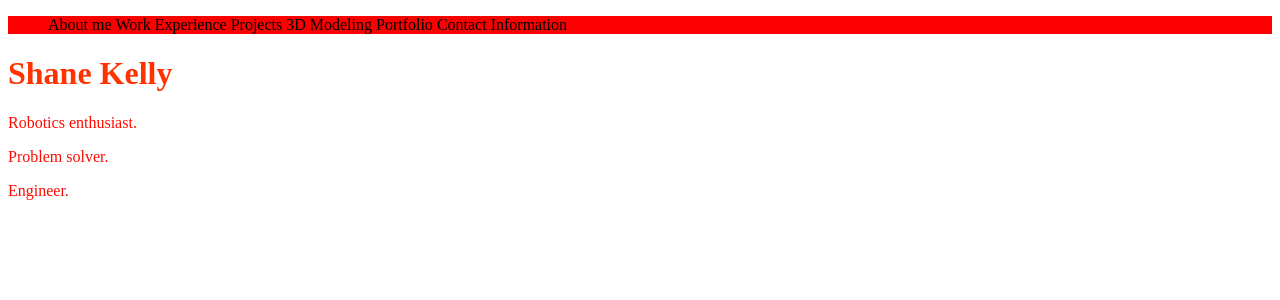
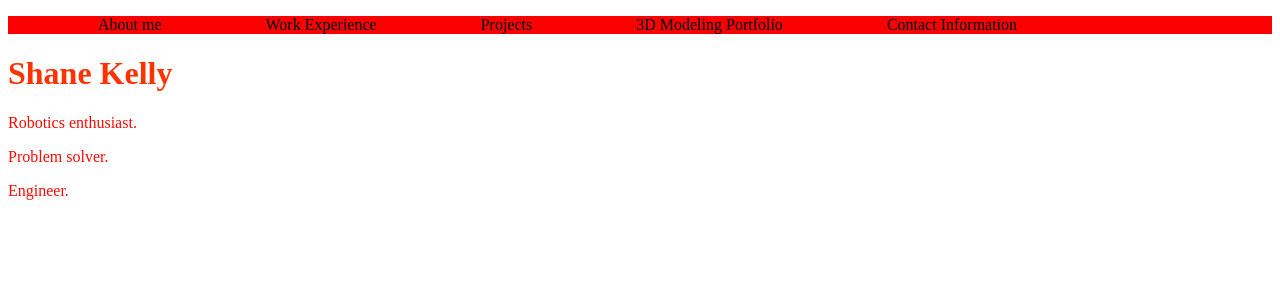
Before and after one commit to shanek21/shanek21.github.io, a PHP site: page / in a window 1280 px wide. Shown: the top 300 px of the page. Run offline with PHP 8.4, Linux system fonts and the light colour scheme.

Commit message:
Update main.css

```diff
--- a/main.css
+++ b/main.css
@@ -4,9 +4,7 @@
 
 .nav li{
 	display: inline;
-	position: relative;
-	padding-left: auto;
-	padding-right: auto;
+	padding: 50px;
 }
 
 .introduction h1 {
```
